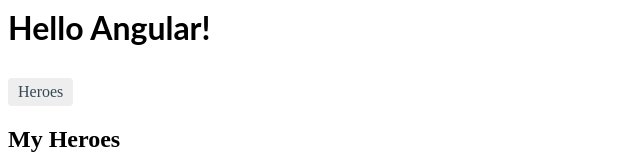
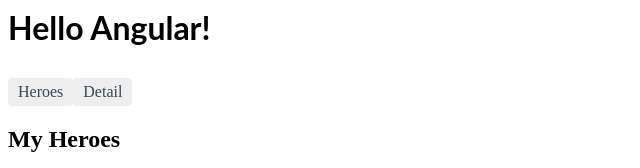
Before and after one commit to aviadhager/Angular-Tutorial, an Angular app: page /heroes in a window 1280 px wide. Shown: the top 168 px of the page, without its empty margins (0-640 px from the left). Built offline with nearby package versions, Linux system fonts and the light colour scheme.

Commit message:
Add new link to detail page

```diff
--- a/src/app/app-routing/app-routing.module.ts
+++ b/src/app/app-routing/app-routing.module.ts
@@ -1,9 +1,11 @@
 import { NgModule } from '@angular/core';
 import { RouterModule, Routes } from '@angular/router';
 import { HeroesComponent } from '../heroes/heroes.component';
+import { HeroDetailComponent } from '../hero-detail/hero-detail.component'
 
 const routes: Routes = [
-  { path: 'heroes', component: HeroesComponent }
+  { path: 'heroes', component: HeroesComponent },
+  {path: 'detail', component: HeroDetailComponent}
 ];
 
 @NgModule({
--- a/src/app/app.component.html
+++ b/src/app/app.component.html
@@ -2,6 +2,7 @@
 
 <nav>
   <a routerLink='/heroes'>Heroes</a>
+  <a routerLink='/detail'>Detail</a>
 </nav>
 
 <router-outlet></router-outlet>
```
